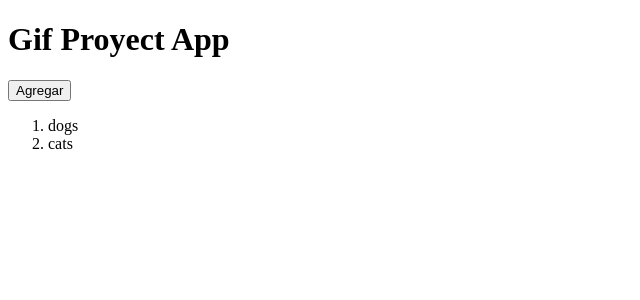
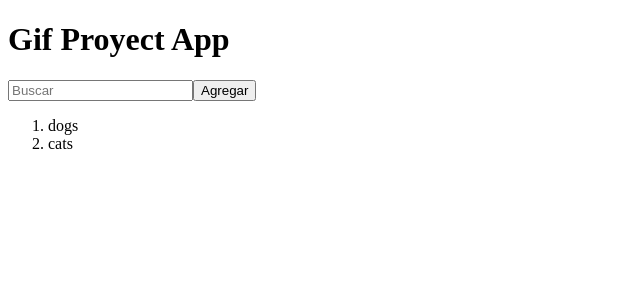
Before and after one commit to jcarlosj/React-Devtalles-Gif-Project-Unit-Testing-11-2022, a React (Vite) app: page / in a window 1280 px wide. Shown: the top 300 px of the page, without its empty margins (0-640 px from the left). Built offline with nearby package versions, Linux system fonts and the light colour scheme.

Commit message:
[+] <AddCategory>: Input agregar nueva categoria

```diff
--- a/src/App.jsx
+++ b/src/App.jsx
@@ -1,4 +1,6 @@
 import { useState } from 'react';
+
+import { AddCategory } from './components/AddCategory';
 
 
 const initialState = [ 'dogs', 'cats' ];
@@ -29,6 +31,7 @@ const App = () => {
             <h1>Gif Proyect App</h1>
 
             {/* Input */}
+            <AddCategory />
             <button onClick={ handleAddNewCategory }>Agregar</button>
 
             {/* Listado de gif */}
--- /dev/null
+++ b/src/components/AddCategory.jsx
@@ -0,0 +1,24 @@
+import { useState } from 'react';
+
+
+export const AddCategory = () => {
+    const [ inputValue, setInputValue ] = useState( '' );
+
+
+    const handleOnInputChange = ({ target }) => {
+        console.log( target.value );
+        setInputValue( target.value );
+    }
+
+
+    return (
+        <>
+            <input
+                type="text"
+                placeholder="Buscar"
+                value={ inputValue }
+                onChange={ ( event ) => handleOnInputChange( event ) }
+            />
+        </>
+    )
+}
```
